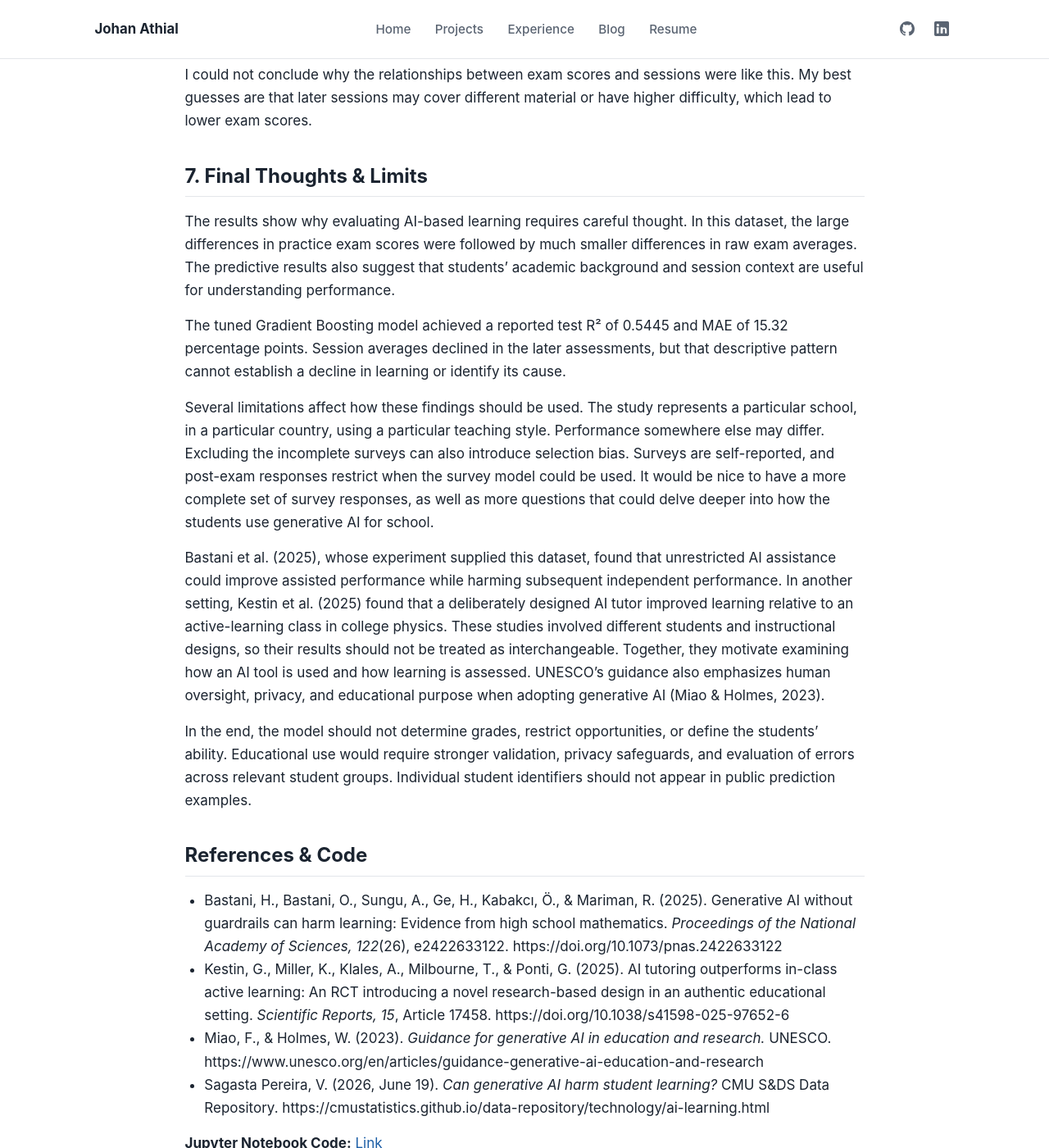
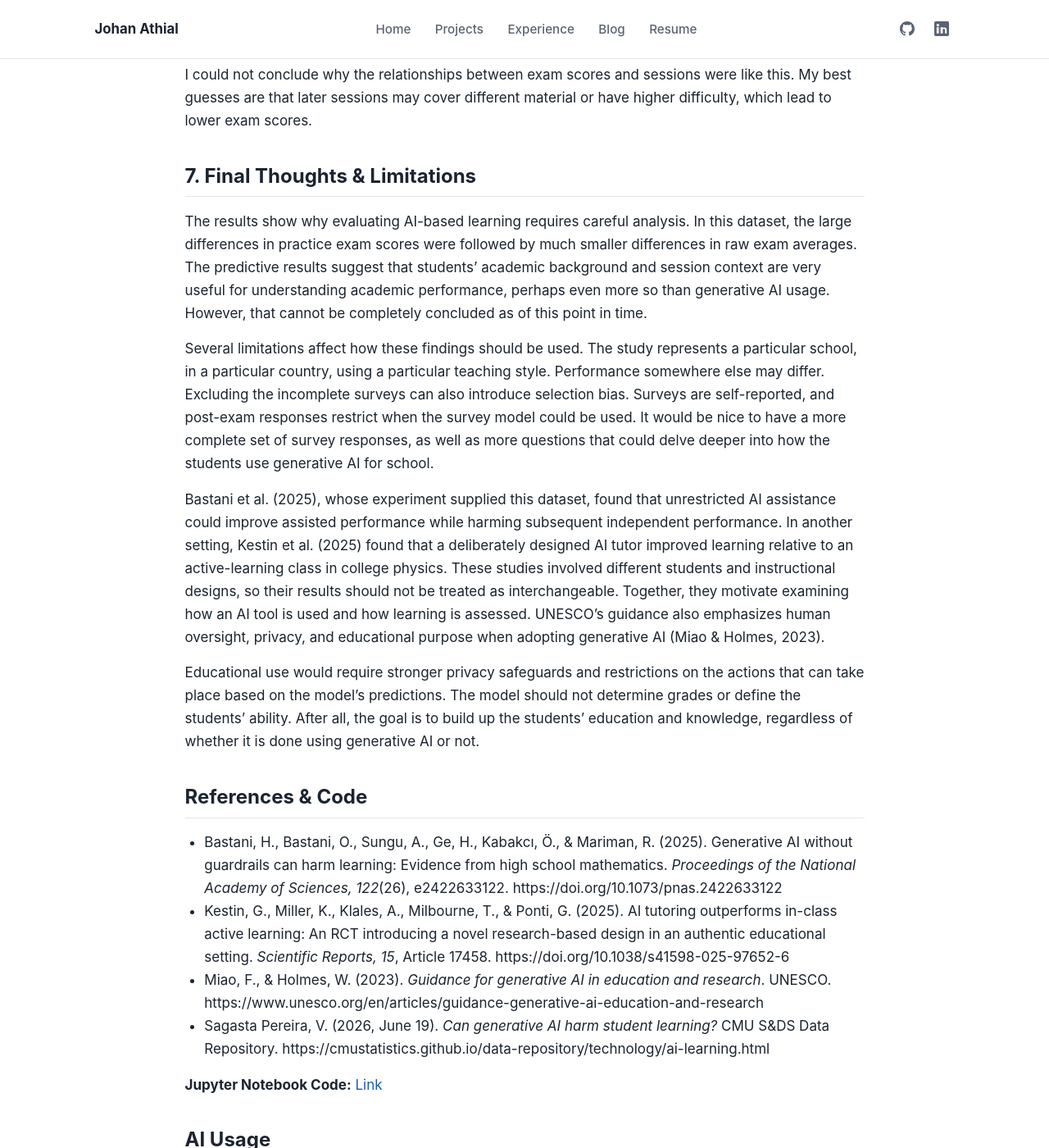
Before and after one commit to Joey019/data-science-portfolio, a Jekyll site: the page built from project/project2/project2.md, in a window 1280 px wide and 1400 px high, scrolled down 9875 px. Shown: the whole window at 82% size. Built offline with Jekyll 4.4.1, drawn with Linux system fonts in a browser that asks for light colours; some of the changed text lies outside the part shown.

Commit message:
Update project2.md

```diff
--- a/project/project2/project2.md
+++ b/project/project2/project2.md
@@ -32,7 +32,7 @@ Two scores are important for this analysis:
 | `Part2Tot` | Assisted practice score; used as a predictor |
 | `Part3Tot` | Unassisted exam score; the prediction target |
 
-Other available features describe prior GPA, grade level, study habits, educational support, household characteristics, and students’ survey responses. Both scores are recorded as proportions, so a value of 0.70 corresponds to 70% of the available score. All of the continuous data has been standarized to a value between 0 and 1, while most other count data is realtively low (below 10).
+Other available features describe prior GPA, grade level, study habits, educational support, household characteristics, and students’ survey responses. Both scores are recorded as proportions, so a value of 0.70 corresponds to a 70% on the exam. All of the continuous data has been standarized to a value between 0 and 1, while most other count data is realtively low (below 10).
 
 There are 5 survey questions included in the data that were asked after the students took the unassisted exam after each session. The survey covered topic related to the study session as well as the students' perception of their exam performance.
 
@@ -187,23 +187,21 @@ The overall mean was similar in Sessions 1 and 2, and then lower in Sessions 3 a
 
 I could not conclude why the relationships between exam scores and sessions were like this. My best guesses are that later sessions may cover different material or have higher difficulty, which lead to lower exam scores.
 
-## 7. Final Thoughts & Limits
+## 7. Final Thoughts & Limitations
 
-The results show why evaluating AI-based learning requires careful thought. In this dataset, the large differences in practice exam scores were followed by much smaller differences in raw exam averages. The predictive results also suggest that students’ academic background and session context are useful for understanding performance.
-
-The tuned Gradient Boosting model achieved a reported test R² of 0.5445 and MAE of 15.32 percentage points. Session averages declined in the later assessments, but that descriptive pattern cannot establish a decline in learning or identify its cause.
+The results show why evaluating AI-based learning requires careful analysis. In this dataset, the large differences in practice exam scores were followed by much smaller differences in raw exam averages. The predictive results suggest that students’ academic background and session context are very useful for understanding academic performance, perhaps even more so than generative AI usage. However, that cannot be completely concluded as of this point in time.
 
 Several limitations affect how these findings should be used. The study represents a particular school, in a particular country, using a particular teaching style. Performance somewhere else may differ. Excluding the incomplete surveys can also introduce selection bias. Surveys are self-reported, and post-exam responses restrict when the survey model could be used. It would be nice to have a more complete set of survey responses, as well as more questions that could delve deeper into how the students use generative AI for school.
 
 Bastani et al. (2025), whose experiment supplied this dataset, found that unrestricted AI assistance could improve assisted performance while harming subsequent independent performance. In another setting, Kestin et al. (2025) found that a deliberately designed AI tutor improved learning relative to an active-learning class in college physics. These studies involved different students and instructional designs, so their results should not be treated as interchangeable. Together, they motivate examining how an AI tool is used and how learning is assessed. UNESCO’s guidance also emphasizes human oversight, privacy, and educational purpose when adopting generative AI (Miao & Holmes, 2023).
 
-In the end, the model should not determine grades, restrict opportunities, or define the students’ ability. Educational use would require stronger validation, privacy safeguards, and evaluation of errors across relevant student groups. Individual student identifiers should not appear in public prediction examples.
+Educational use would require stronger privacy safeguards and restrictions on the actions that can take place based on the model's predictions. The model should not determine grades or define the students’ ability. After all, the goal is to build up the students' education and knowledge, regardless of whether it is done using generative AI or not.
 
 ## References & Code
 
 - Bastani, H., Bastani, O., Sungu, A., Ge, H., Kabakcı, Ö., & Mariman, R. (2025). Generative AI without guardrails can harm learning: Evidence from high school mathematics. _Proceedings of the National Academy of Sciences, 122_(26), e2422633122. https://doi.org/10.1073/pnas.2422633122
 - Kestin, G., Miller, K., Klales, A., Milbourne, T., & Ponti, G. (2025). AI tutoring outperforms in-class active learning: An RCT introducing a novel research-based design in an authentic educational setting. _Scientific Reports, 15_, Article 17458. https://doi.org/10.1038/s41598-025-97652-6
-- Miao, F., & Holmes, W. (2023). _Guidance for generative AI in education and research._ UNESCO. https://www.unesco.org/en/articles/guidance-generative-ai-education-and-research
+- Miao, F., & Holmes, W. (2023). _Guidance for generative AI in education and research_. UNESCO. https://www.unesco.org/en/articles/guidance-generative-ai-education-and-research
 - Sagasta Pereira, V. (2026, June 19). _Can generative AI harm student learning?_ CMU S&DS Data Repository. https://cmustatistics.github.io/data-repository/technology/ai-learning.html
 
 **Jupyter Notebook Code:** [Link](https://github.com/Joey019/data-science-portfolio/blob/main/project/project2/Research.ipynb)
```
Also changed, not shown: other parts of project/project2/project2.md (+1 -1 lines).
